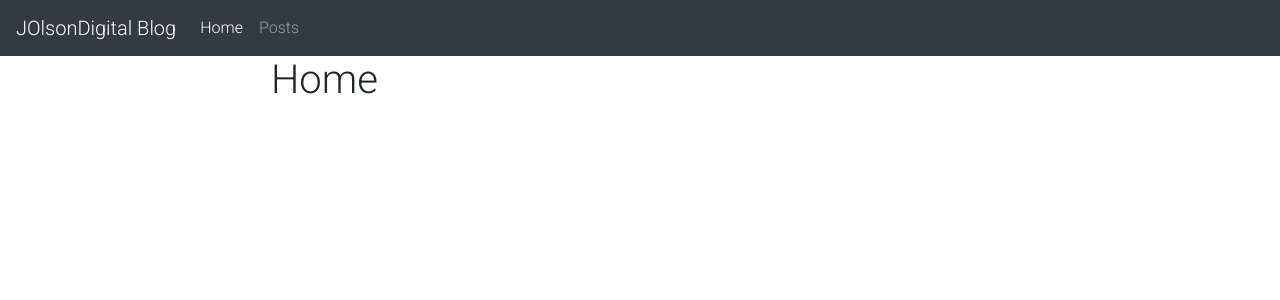
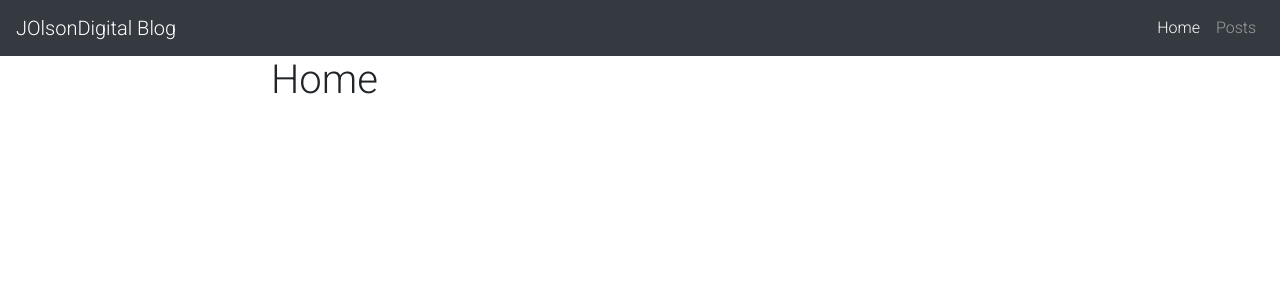
Before and after one commit to 8BitJustin/cp-flask-tutorial-01, a Flask app: page / in a window 1280 px wide. Shown: the top 300 px of the page. Run offline with Flask 2, Linux system fonts and the light colour scheme; some libraries are stand-ins or nearby versions.

Commit message:
Changed mr-auto to ml-auto within navbar to move links to right side.

```diff
--- a/templates/base.html
+++ b/templates/base.html
@@ -21,7 +21,7 @@
   </button>
 
   <div class="collapse navbar-collapse" id="navbarsExample04">
-    <ul class="navbar-nav mr-auto">
+    <ul class="navbar-nav ml-auto">
       <li class="nav-item active">
         <a class="nav-link" href="/">Home <span class="sr-only">(current)
         </span></a>
```
